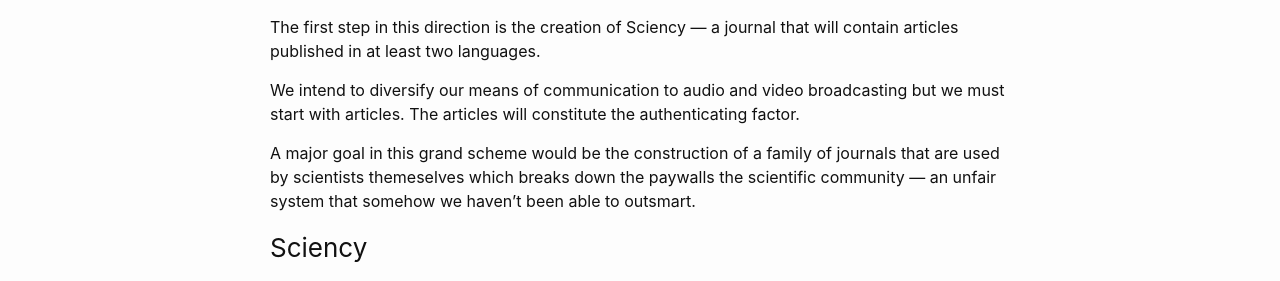
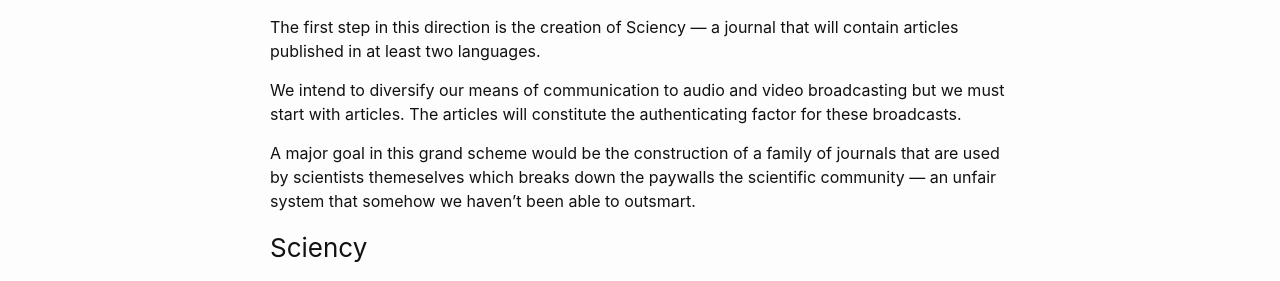
Before and after one commit to Sciency/sciency.github.com, a Jekyll site: the page built from authors.md, in a window 1280 px wide. Shown: the part 734-1015 px from the top of the page. Built offline with Jekyll 4.4.1, drawn with Linux system fonts in a browser that asks for light colours.

Commit message:
/ ‘authors.md’

```diff
--- a/authors.md
+++ b/authors.md
@@ -26,7 +26,7 @@ We hope to radically increase the current scientific understanding of people wit
 
 The first step in this direction is the creation of Sciency — a journal that will contain articles published in at least two languages.
 
-We intend to diversify our means of communication to audio and video broadcasting but we must start with articles. The articles will constitute the authenticating factor.
+We intend to diversify our means of communication to audio and video broadcasting but we must start with articles. The articles will constitute the authenticating factor for these broadcasts.
 
 A major goal in this grand scheme would be the construction of a family of journals that are used by scientists themeselves which breaks down the paywalls the scientific community — an unfair system that somehow we haven't been able to outsmart.
 
```
